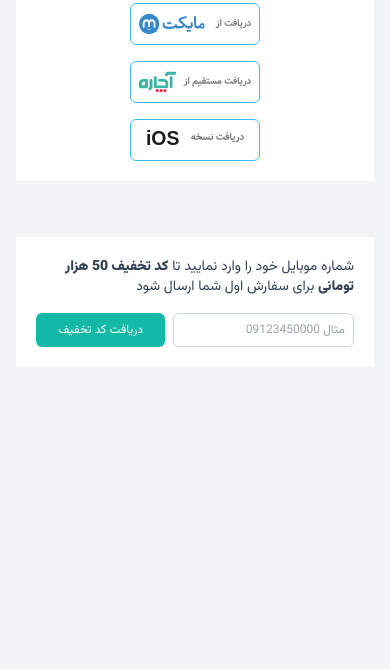
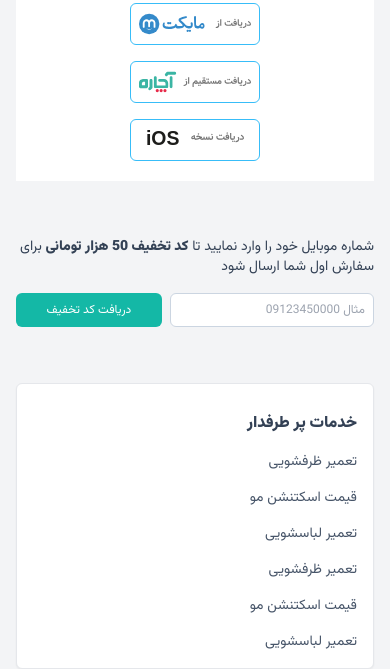
Before and after one commit to mhdix/achare, a website: page public/index.html in a window 390 px wide. Shown: the part 2249-2918 px from the top of the page. Before the commit the page ends 2616 px from the top, so only its background shows below. Drawn offline with Linux system fonts and the light colour scheme.

Commit message:
create link section mobile responsive

```diff
--- a/public/index.html
+++ b/public/index.html
@@ -344,13 +344,26 @@
                 </span>
             </div>
         </div>
-        <div class="text-slate-700 mt-12 text-sm bg-white p-5 lg:flex items-center">
+        <div class="text-slate-700 text-sm md:bg-white md:p-5 lg:flex items-center">
             <p class="lg:w-full">شماره موبایل خود را وارد نمایید تا <span class="font-bold">کد تخفیف 50 هزار تومانی</span> برای سفارش اول شما ارسال شود</p>
             <div class="mt-4 flex justify-between gap-2 lg:w-full lg:mt-0">
                 <input type="text" class="p-2 md:w-9/12 w-7/12 lg:w-9/12 rounded-md border border-slate-300 text-xs" placeholder="مثال 09123450000">
                 <button class="w-5/12 p-2 md:w-3/12 lg:w-3/12 text-xs rounded-md text-white bg-teal-500">دریافت کد تخفیف</button>
             </div>
         </div>
+        <div class="bg-white p-2 pt-7 rounded-md shadow-sm border">
+            <h1 class="text-slate-700 font-bold pr-2">خدمات پر طرفدار</h1>
+            <div class="mt-2">
+                <ul class="p-2 flex flex-col gap-4 text-sm text-slate-600">
+                    <li>تعمیر ظرفشویی</li>
+                    <li>قیمت اسکتنشن مو</li>
+                    <li>تعمیر لباسشویی</li>
+                    <li>تعمیر ظرفشویی</li>
+                    <li>قیمت اسکتنشن مو</li>
+                    <li>تعمیر لباسشویی</li>
+                </ul>
+            </div>
+        </div>
     </div>
     </div>
 </body>
```
Also changed, not shown: public/build/tailwind.css.
